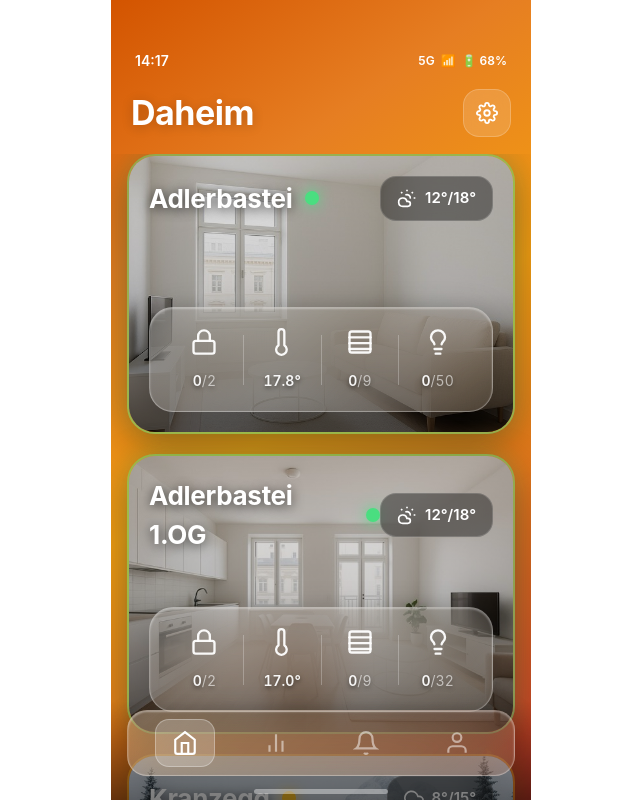
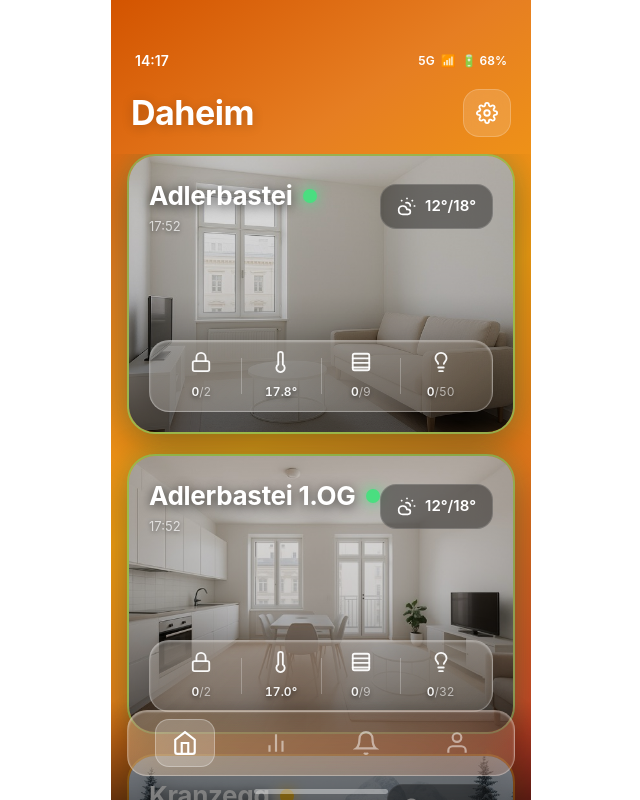
Before and after one commit to murtopia/thorsten, a React (Vite) app: page / in a window 1280 px wide. Shown: the whole page, without its empty margins (319-959 px from the left). Built offline with nearby package versions, Linux system fonts and the light colour scheme.

Commit message:
Add local time display + compact status cells

```diff
--- a/src/App.jsx
+++ b/src/App.jsx
@@ -128,12 +128,22 @@ const HouseBackground = ({ houseName }) => (
   />
 );
 
+// Helper to get local time in 24hr format for a timezone
+const getLocalTime = (timezone) => {
+  return new Date().toLocaleTimeString('de-DE', {
+    timeZone: timezone,
+    hour: '2-digit',
+    minute: '2-digit',
+    hour12: false
+  });
+};
+
 const housesData = [
-  { id: 1, name: 'Adlerbastei', weather: { condition: 'partlyCloudy', high: 18, low: 12 }, locks: { total: 2, unlocked: 0 }, temp: { high: 20.3, low: 17.8 }, shades: { total: 9, open: 0 }, lights: { total: 50, on: 0 } },
-  { id: 2, name: 'Adlerbastei 1.OG', weather: { condition: 'partlyCloudy', high: 18, low: 12 }, locks: { total: 2, unlocked: 0 }, temp: { high: 20.7, low: 17.0 }, shades: { total: 9, open: 0 }, lights: { total: 32, on: 0 } },
-  { id: 3, name: 'Kranzegg', weather: { condition: 'cloudy', high: 15, low: 8 }, locks: { total: 7, unlocked: 2 }, temp: { high: 16.0, low: 14.8 }, shades: { total: 19, open: 0 }, lights: { total: 76, on: 3 } },
-  { id: 4, name: 'Park Avenue', weather: { condition: 'sunny', high: 24, low: 18 }, locks: { total: 1, unlocked: 0 }, temp: { high: 22.7, low: 21.3 }, shades: { total: 5, open: 0 }, lights: { total: 37, on: 0 } },
-  { id: 5, name: 'Ski Shores', weather: { condition: 'sunny', high: 26, low: 19 }, locks: { total: 4, unlocked: 0 }, temp: { high: 24.1, low: 22.8 }, shades: { total: 0, open: 2 }, lights: { total: 33, on: 0 } },
+  { id: 1, name: 'Adlerbastei', timezone: 'Europe/Berlin', weather: { condition: 'partlyCloudy', high: 18, low: 12 }, locks: { total: 2, unlocked: 0 }, temp: { high: 20.3, low: 17.8 }, shades: { total: 9, open: 0 }, lights: { total: 50, on: 0 } },
+  { id: 2, name: 'Adlerbastei 1.OG', timezone: 'Europe/Berlin', weather: { condition: 'partlyCloudy', high: 18, low: 12 }, locks: { total: 2, unlocked: 0 }, temp: { high: 20.7, low: 17.0 }, shades: { total: 9, open: 0 }, lights: { total: 32, on: 0 } },
+  { id: 3, name: 'Kranzegg', timezone: 'Europe/Berlin', weather: { condition: 'cloudy', high: 15, low: 8 }, locks: { total: 7, unlocked: 2 }, temp: { high: 16.0, low: 14.8 }, shades: { total: 19, open: 0 }, lights: { total: 76, on: 3 } },
+  { id: 4, name: 'Park Avenue', timezone: 'America/New_York', weather: { condition: 'sunny', high: 24, low: 18 }, locks: { total: 1, unlocked: 0 }, temp: { high: 22.7, low: 21.3 }, shades: { total: 5, open: 0 }, lights: { total: 37, on: 0 } },
+  { id: 5, name: 'Ski Shores', timezone: 'America/Chicago', weather: { condition: 'sunny', high: 26, low: 19 }, locks: { total: 4, unlocked: 0 }, temp: { high: 24.1, low: 22.8 }, shades: { total: 12, open: 2 }, lights: { total: 33, on: 0 } },
 ];
 
 export default function App() {
@@ -148,23 +158,23 @@ export default function App() {
 
     const renderIcon = () => {
       switch(type) {
-        case 'locks': return isActive ? <UnlockedIcon color={color} size={28} /> : <LockIcon color={color} size={28} />;
-        case 'temp': return <ThermometerIcon color={color} size={28} />;
-        case 'shades': return isActive ? <ShadesOpenIcon color={color} size={28} /> : <ShadesClosedIcon color={color} size={28} />;
-        case 'lights': return <LightbulbIcon color={color} size={28} filled={isActive} />;
+        case 'locks': return isActive ? <UnlockedIcon color={color} size={22} /> : <LockIcon color={color} size={22} />;
+        case 'temp': return <ThermometerIcon color={color} size={22} />;
+        case 'shades': return isActive ? <ShadesOpenIcon color={color} size={22} /> : <ShadesClosedIcon color={color} size={22} />;
+        case 'lights': return <LightbulbIcon color={color} size={22} filled={isActive} />;
         default: return null;
       }
     };
 
     return (
-      <div style={{ display: 'flex', flexDirection: 'column', alignItems: 'center', gap: '8px', flex: 1 }}>
-        <div style={{ filter: isActive ? `drop-shadow(0 0 12px ${activeColor})` : 'none', transition: 'filter 0.3s ease' }}>
+      <div style={{ display: 'flex', flexDirection: 'column', alignItems: 'center', gap: '4px', flex: 1 }}>
+        <div style={{ filter: isActive ? `drop-shadow(0 0 10px ${activeColor})` : 'none', transition: 'filter 0.3s ease' }}>
           {renderIcon()}
         </div>
         <div style={{
           textAlign: 'center', color: isActive ? activeColor : 'rgba(255,255,255,0.95)',
-          fontWeight: '600', fontSize: '14px', fontVariantNumeric: 'tabular-nums',
-          textShadow: isActive ? `0 0 12px ${activeColor}` : '0 2px 4px rgba(0,0,0,0.5)',
+          fontWeight: '600', fontSize: '12px', fontVariantNumeric: 'tabular-nums',
+          textShadow: isActive ? `0 0 10px ${activeColor}` : '0 2px 4px rgba(0,0,0,0.5)',
         }}>
           {type === 'temp' ? <span>{value}°</span> : <span>{value}<span style={{ opacity: 0.6, fontWeight: '400' }}>/{total}</span></span>}
         </div>
@@ -207,7 +217,8 @@ export default function App() {
           justifyContent: 'space-between',
         }}>
           <div style={{ display: 'flex', justifyContent: 'space-between', alignItems: 'center' }}>
-            <div style={{ display: 'flex', alignItems: 'center', gap: '12px' }}>
+            <div style={{ display: 'flex', flexDirection: 'column', gap: '2px' }}>
+              <div style={{ display: 'flex', alignItems: 'center', gap: '10px' }}>
                 <h3 style={{
                   color: 'white', fontSize: '26px', fontWeight: '700', margin: 0,
                   textShadow: '0 2px 12px rgba(0,0,0,0.7)',
@@ -220,6 +231,15 @@ export default function App() {
                   background: isSecure ? '#4ade80' : '#fbbf24',
                   boxShadow: isSecure ? '0 0 14px rgba(74, 222, 128, 0.9)' : '0 0 14px rgba(251, 191, 36, 0.9)',
                 }} />
+              </div>
+              <span style={{
+                color: 'rgba(255,255,255,0.7)',
+                fontSize: '13px',
+                fontWeight: '400',
+                textShadow: '0 1px 4px rgba(0,0,0,0.5)',
+              }}>
+                {getLocalTime(house.timezone)}
+              </span>
             </div>
 
             <div style={{
@@ -239,20 +259,20 @@ export default function App() {
           <div style={{
             background: 'linear-gradient(135deg, rgba(255,255,255,0.22) 0%, rgba(255,255,255,0.08) 100%)',
             backdropFilter: 'blur(30px) saturate(150%)', WebkitBackdropFilter: 'blur(30px) saturate(150%)',
-            borderRadius: '24px',
+            borderRadius: '20px',
             border: '1px solid rgba(255,255,255,0.3)',
             boxShadow: 'inset 0 1px 2px rgba(255,255,255,0.35), 0 8px 32px rgba(0,0,0,0.25)',
-            padding: '20px 16px',
+            padding: '10px 12px',
             display: 'flex',
             justifyContent: 'space-between',
             alignItems: 'center',
           }}>
             <StatusIndicator value={house.locks.unlocked} total={house.locks.total} type="locks" isActive={hasUnlockedDoors} />
-            <div style={{ width: '1px', height: '50px', background: 'rgba(255,255,255,0.25)' }} />
+            <div style={{ width: '1px', height: '36px', background: 'rgba(255,255,255,0.25)' }} />
             <StatusIndicator value={house.temp.low.toFixed(1)} total={house.temp.high.toFixed(1)} type="temp" isActive={false} />
-            <div style={{ width: '1px', height: '50px', background: 'rgba(255,255,255,0.25)' }} />
+            <div style={{ width: '1px', height: '36px', background: 'rgba(255,255,255,0.25)' }} />
             <StatusIndicator value={house.shades.open} total={house.shades.total} type="shades" isActive={hasShadesOpen} />
-            <div style={{ width: '1px', height: '50px', background: 'rgba(255,255,255,0.25)' }} />
+            <div style={{ width: '1px', height: '36px', background: 'rgba(255,255,255,0.25)' }} />
             <StatusIndicator value={house.lights.on} total={house.lights.total} type="lights" isActive={hasLightsOn} />
           </div>
         </div>
```
Lines whose indentation alone changed are shown as unchanged.
